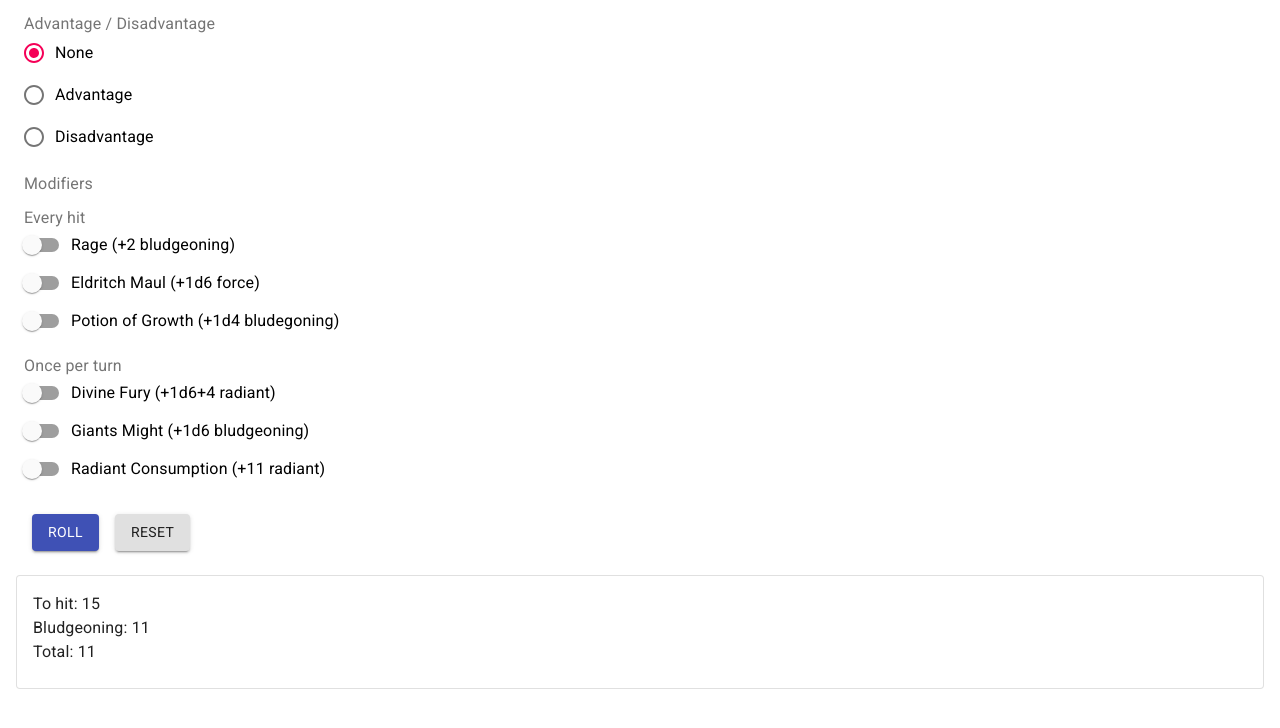
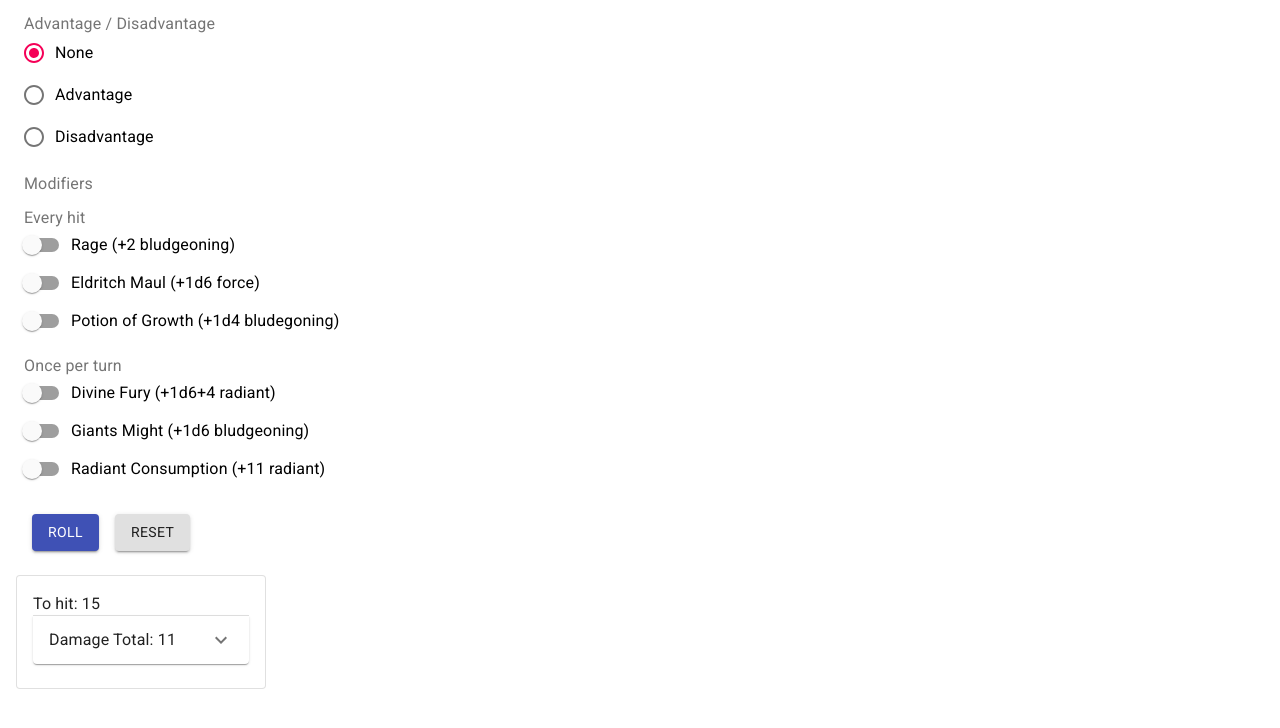
Before and after one commit to Chris-Gray-dev/Maximus-Calculator, a React (Create React App) app in the folder maximus-calculator/: page / in a window 1280 px wide. Both pictures are taken after a click on the button "ROLL". Shown: the top 728 px of the page. Built offline with nearby package versions, Linux system fonts and the light colour scheme.

Commit message:
expander

```diff
--- a/maximus-calculator/src/Components/MaximusForm.jsx
+++ b/maximus-calculator/src/Components/MaximusForm.jsx
@@ -1,8 +1,6 @@
 import React from 'react';
 
-import Card from '@material-ui/core/Card';
-import CardContent from '@material-ui/core/CardContent';
-import Typography from '@material-ui/core/Typography';
+
 import { makeStyles } from '@material-ui/core/styles';
 import Radio from '@material-ui/core/Radio';
 import RadioGroup from '@material-ui/core/RadioGroup';
@@ -120,11 +118,7 @@ function MaximusForm()
             </div>
 
             <div>
-            <Card variant="outlined">
-                <CardContent>
-                    <ResultsView attack={attack}/>
-                </CardContent>
-            </Card>
+            <ResultsView attack={attack}/>
             </div>
         </div>
     )
--- a/maximus-calculator/src/Components/ResultsView.jsx
+++ b/maximus-calculator/src/Components/ResultsView.jsx
@@ -1,20 +1,57 @@
+import Card from '@material-ui/core/Card';
+import CardContent from '@material-ui/core/CardContent';
 import Typography from '@material-ui/core/Typography';
+import Accordion from '@material-ui/core/Accordion';
+import { makeStyles } from '@material-ui/core/styles';
+import AccordionSummary from '@material-ui/core/AccordionSummary';
+import AccordionDetails from '@material-ui/core/AccordionDetails';
+import ExpandMoreIcon from '@material-ui/icons/ExpandMore';
+import { sizing } from '@material-ui/system';
+import Box from '@material-ui/core/Box';
+const useStyles = makeStyles((theme) => ({
+    root: {
+      width: '100%',
+    },
+    heading: {
+      fontSize: theme.typography.pxToRem(15),
+      fontWeight: theme.typography.fontWeightRegular,
+    },
+  }));
+
 function ResultsView(props)
 {
+    const classes = useStyles();
     let attack = props.attack
     if(attack === null)
     {
         return(<></>)
     }
     return(
+        <Box width="20%">
+        <Card variant="outlined">
+        <CardContent>
+            <Typography>To hit: {attack.ToHit} {attack.IsCrit && <span>CRITICAL HIT!</span>}</Typography>
 
-        <div>
-            <Typography>To hit: {attack.ToHit}</Typography>
-            <Typography>Bludgeoning: {attack.Bludgeoning}</Typography>
-            {attack.Force > 0 && <Typography>Force: {attack.Force}</Typography>}
-            {attack.Radiant > 0 && <Typography>Radiant: {attack.Radiant}</Typography>}
-            <Typography>Total: {attack.TotalDamage}</Typography>
-        </div>
+            <Accordion className={classes.heading} >
+                <AccordionSummary
+                expandIcon={<ExpandMoreIcon />}
+                aria-controls="panel1a-content"
+                id="panel1a-header"
+                >
+                    <Typography>Damage Total: {attack.TotalDamage}</Typography>
+                </AccordionSummary>
+                <AccordionDetails>
+                    <div>
+                    <Typography>Bludgeoning: {attack.Bludgeoning}</Typography>
+                    {attack.Force > 0 && <Typography>Force: {attack.Force}</Typography>}
+                    {attack.Radiant > 0 && <Typography>Radiant: {attack.Radiant}</Typography>}
+                    </div>
+                </AccordionDetails>
+            </Accordion>
+
+        </CardContent>
+        </Card>
+        </Box>
     )
 
 }
--- a/maximus-calculator/src/Helpers/Attack.js
+++ b/maximus-calculator/src/Helpers/Attack.js
@@ -20,7 +20,7 @@ class Attack
         this.#RADIANT_CONSUMPTION_DMG = 11
 
         this.IsCrit = false
-
+        this.IsFail = false
         // Numbers
         this.ToHit       = 0
         this.TotalDamage = 0
@@ -64,6 +64,10 @@ class Attack
         if(toHit === 20)
         {
             this.IsCrit = true
+        }
+        else if(toHit === 1)
+        {
+            this.IsFail = true
         }
 
         this.ToHit = toHit + this.#TO_HIT
```
